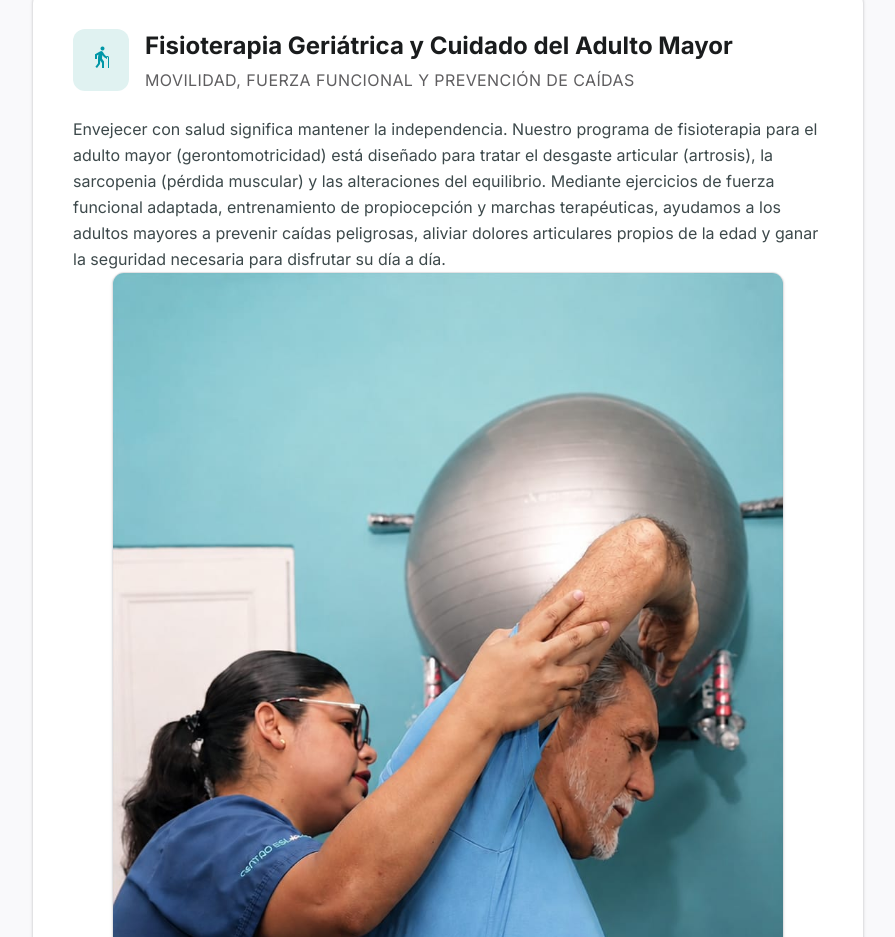
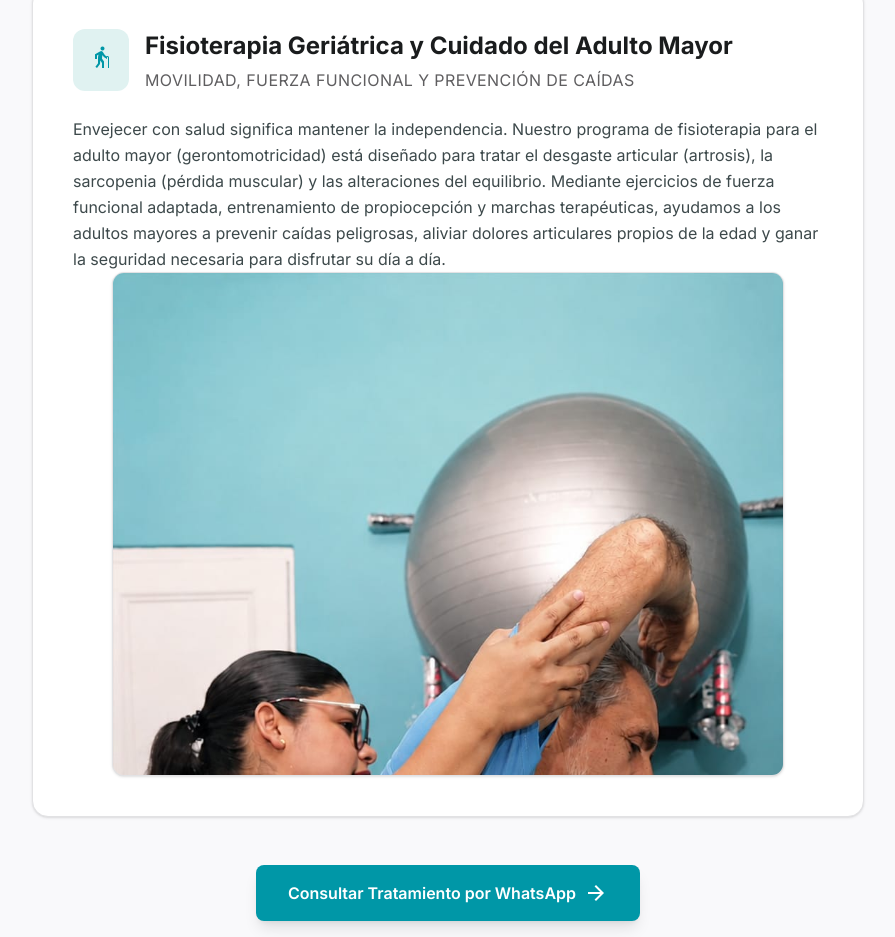
Before and after one commit to ABblack88/web-centro-eslava, a website: page servicios.html in a window 1280 px wide. Shown: the part 6663-7600 px from the top of the page, without its empty margins (192-1087 px from the left). Drawn offline with nearby package versions, Linux system fonts and the light colour scheme.

Commit message:
Alinear foto Adulto Mayor sin zoom excesivo

```diff
--- a/servicios.html
+++ b/servicios.html
@@ -406,8 +406,8 @@
                         ganar la seguridad necesaria para disfrutar su día a día.
                     </p>
                     <div
-                        class="aspect-square w-full max-w-2xl rounded-xl overflow-hidden shadow-sm border border-surface-variant bg-surface-container-high mx-auto relative group mt-6">
-                        <img class="w-full h-full object-cover scale-[1.15] origin-[30%_5%]" src="img/TERAPIA ADULTO MAYOR.jpg"
+                        class="aspect-[4/3] w-full max-w-2xl rounded-xl overflow-hidden shadow-sm border border-surface-variant bg-surface-container-high mx-auto relative group mt-6">
+                        <img class="w-full h-full object-cover object-top" src="img/TERAPIA ADULTO MAYOR.jpg"
                             alt="Fisioterapia Geriátrica">
                     </div>
                 </article>
```
